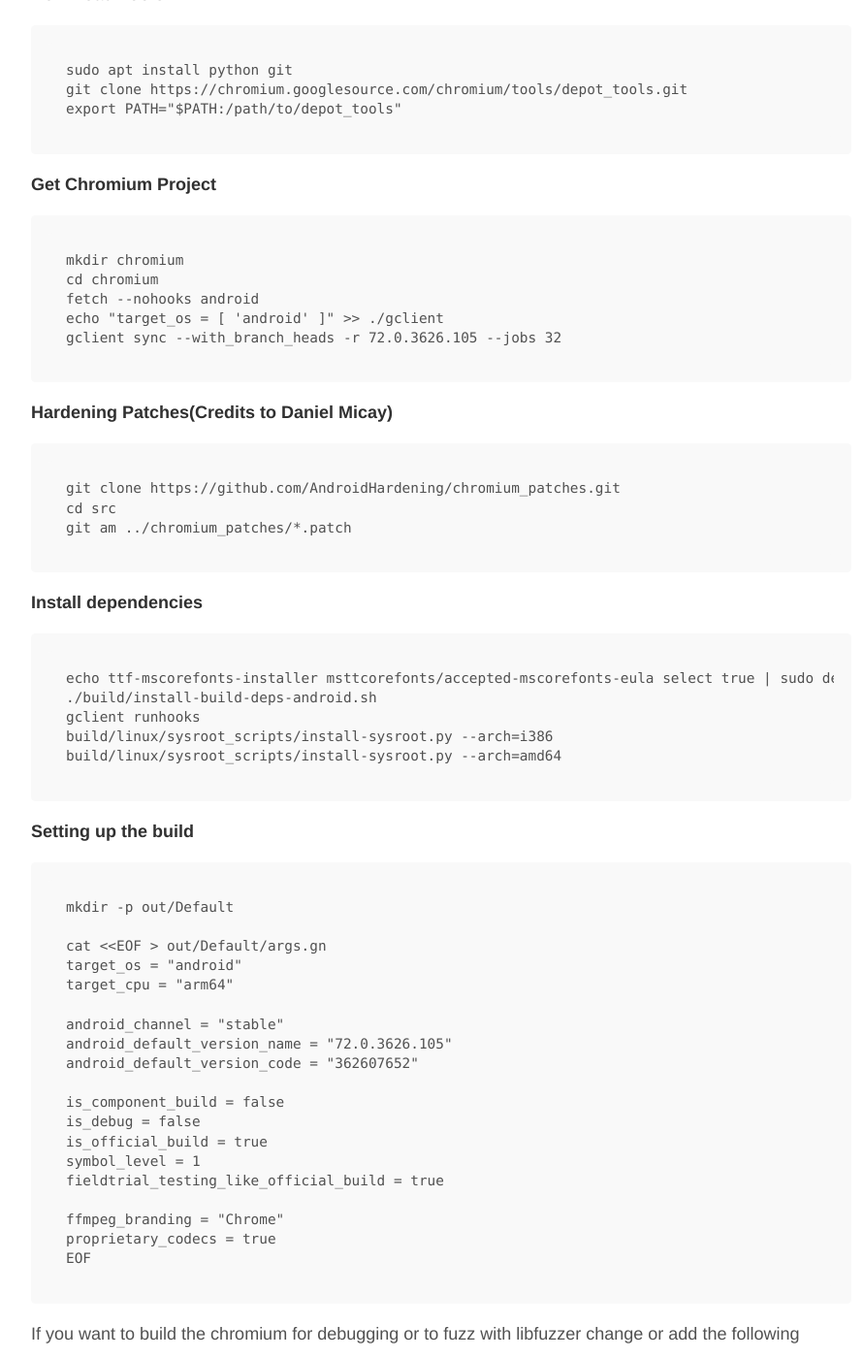
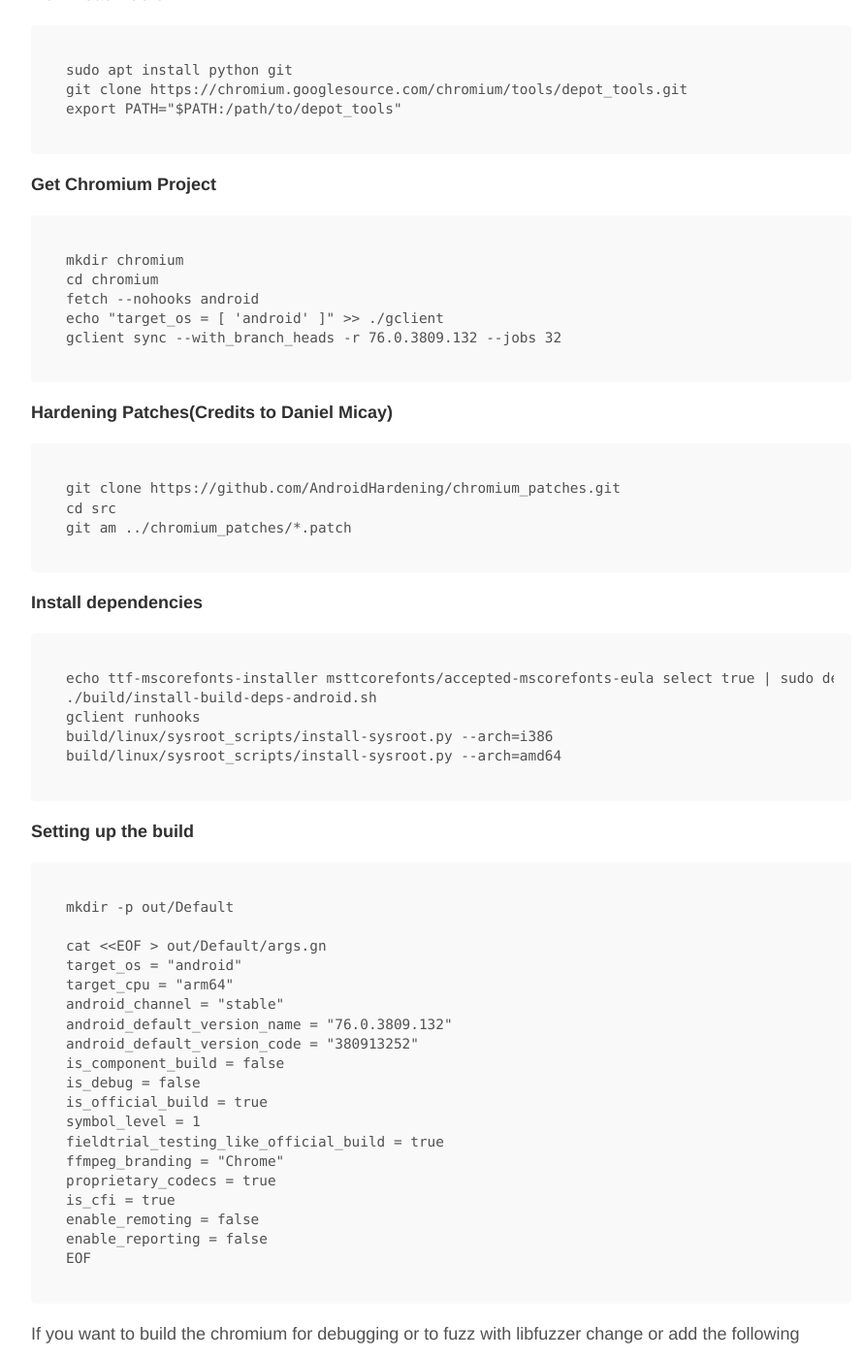
Before and after one commit to ChAndreas/chandreas.github.io, a Jekyll site: the page built from _posts/2019-01-29-build-chromium-android.md, in a window 1280 px wide and 1400 px high, scrolled down 254 px. Shown: the whole window at 97% size, without its empty margins (185-1076 px from the left). Built offline with Jekyll 4.4.1, drawn with Linux system fonts in a browser that asks for light colours.

Commit message:
Update 2019-01-29-build-chromium-android.md

```diff
--- a/_posts/2019-01-29-build-chromium-android.md
+++ b/_posts/2019-01-29-build-chromium-android.md
@@ -18,7 +18,7 @@
 	cd chromium
 	fetch --nohooks android
 	echo "target_os = [ 'android' ]" >> ./gclient
-	gclient sync --with_branch_heads -r 72.0.3626.105 --jobs 32
+	gclient sync --with_branch_heads -r 76.0.3809.132 --jobs 32
 
 **Hardening Patches(Credits to Daniel Micay)**
 
@@ -41,19 +41,19 @@
 	cat <<EOF > out/Default/args.gn
 	target_os = "android"
 	target_cpu = "arm64"
-
 	android_channel = "stable"
-	android_default_version_name = "72.0.3626.105"
-	android_default_version_code = "362607652"
-
+	android_default_version_name = "76.0.3809.132"
+	android_default_version_code = "380913252"
 	is_component_build = false
 	is_debug = false
 	is_official_build = true
 	symbol_level = 1
 	fieldtrial_testing_like_official_build = true
-
 	ffmpeg_branding = "Chrome"
 	proprietary_codecs = true
+	is_cfi = true
+	enable_remoting = false
+	enable_reporting = false
 	EOF
 
 If you want to build the chromium for debugging or to fuzz with libfuzzer change or add the following
```
